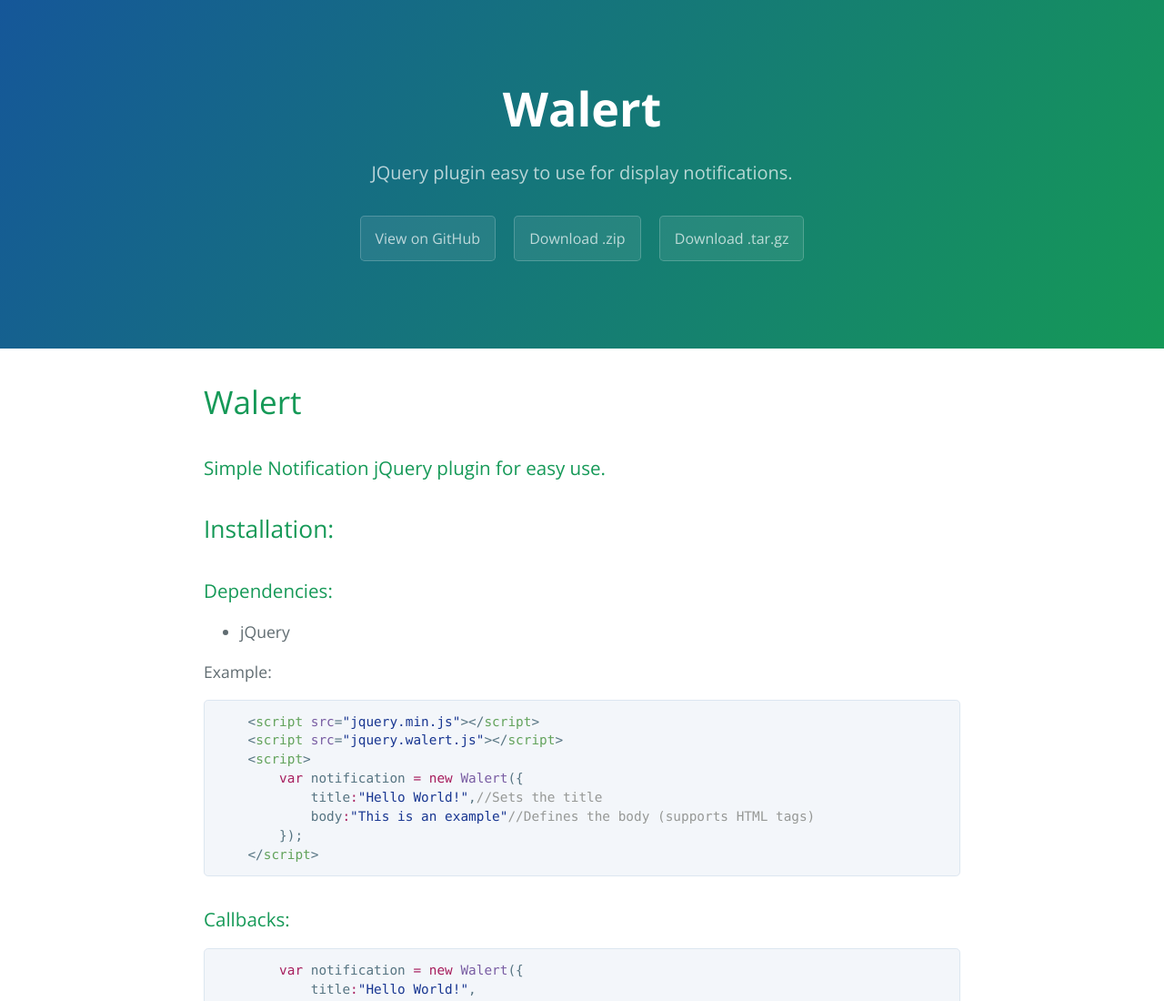
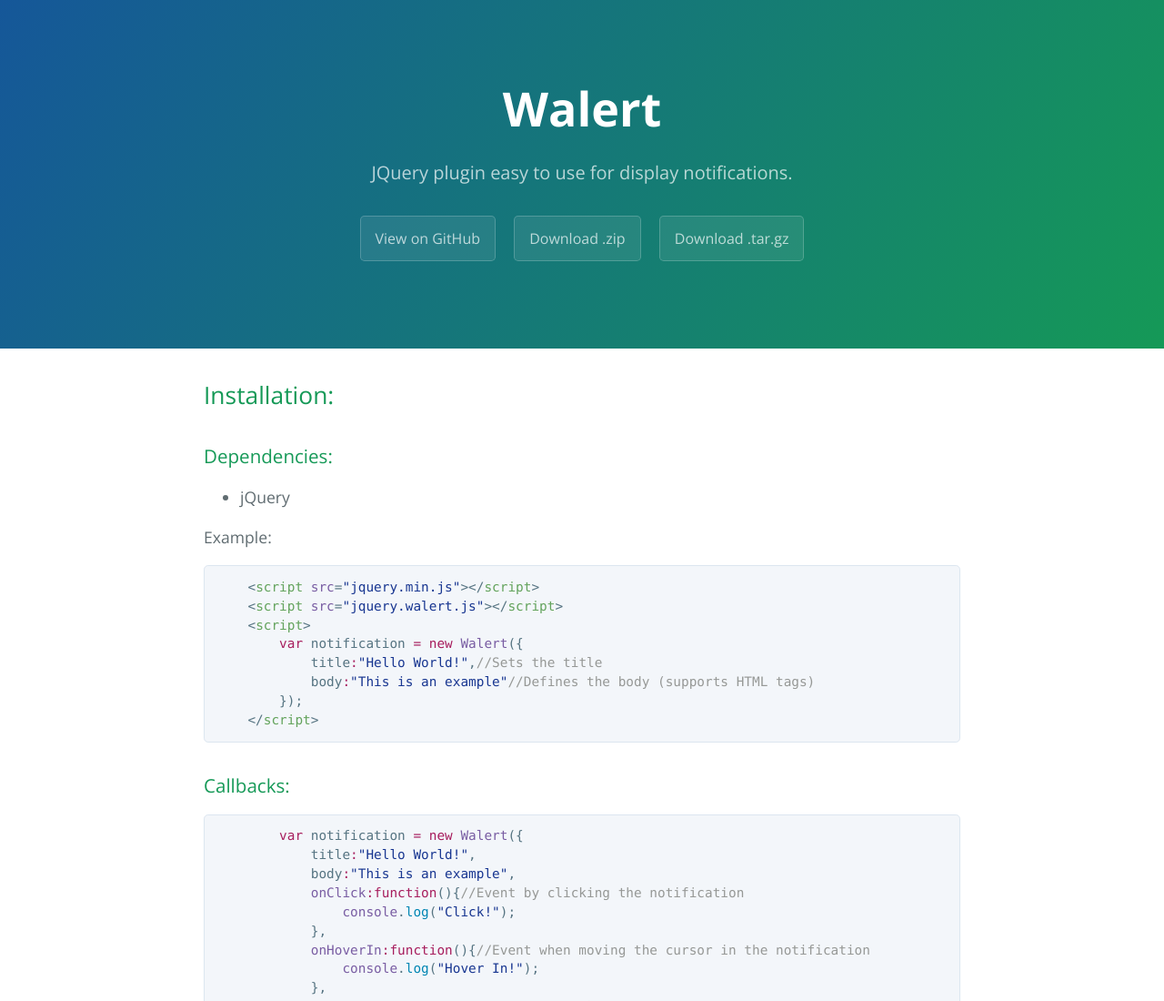
Before and after one commit to salomaosnff/Walert, a plain HTML site: page index.html in a window 1280 px wide. Shown: the top 1100 px of the page at 91% size. Drawn offline with nearby package versions, Linux system fonts and the light colour scheme.

```diff
--- a/index.html
+++ b/index.html
@@ -19,13 +19,7 @@
     </section>
 
     <section class="main-content">
-      <h1>
-<a id="walert" class="anchor" href="#walert" aria-hidden="true"><span class="octicon octicon-link"></span></a>Walert</h1>
-
-<h3>
-<a id="simple-notification-jquery-plugin-for-easy-use" class="anchor" href="#simple-notification-jquery-plugin-for-easy-use" aria-hidden="true"><span class="octicon octicon-link"></span></a>Simple Notification jQuery plugin for easy use.</h3>
-
-<h2>
+      <h2>
 <a id="installation" class="anchor" href="#installation" aria-hidden="true"><span class="octicon octicon-link"></span></a>Installation:</h2>
 
 <h3>
```
Also changed, not shown: params.json (+1 -1 lines).
